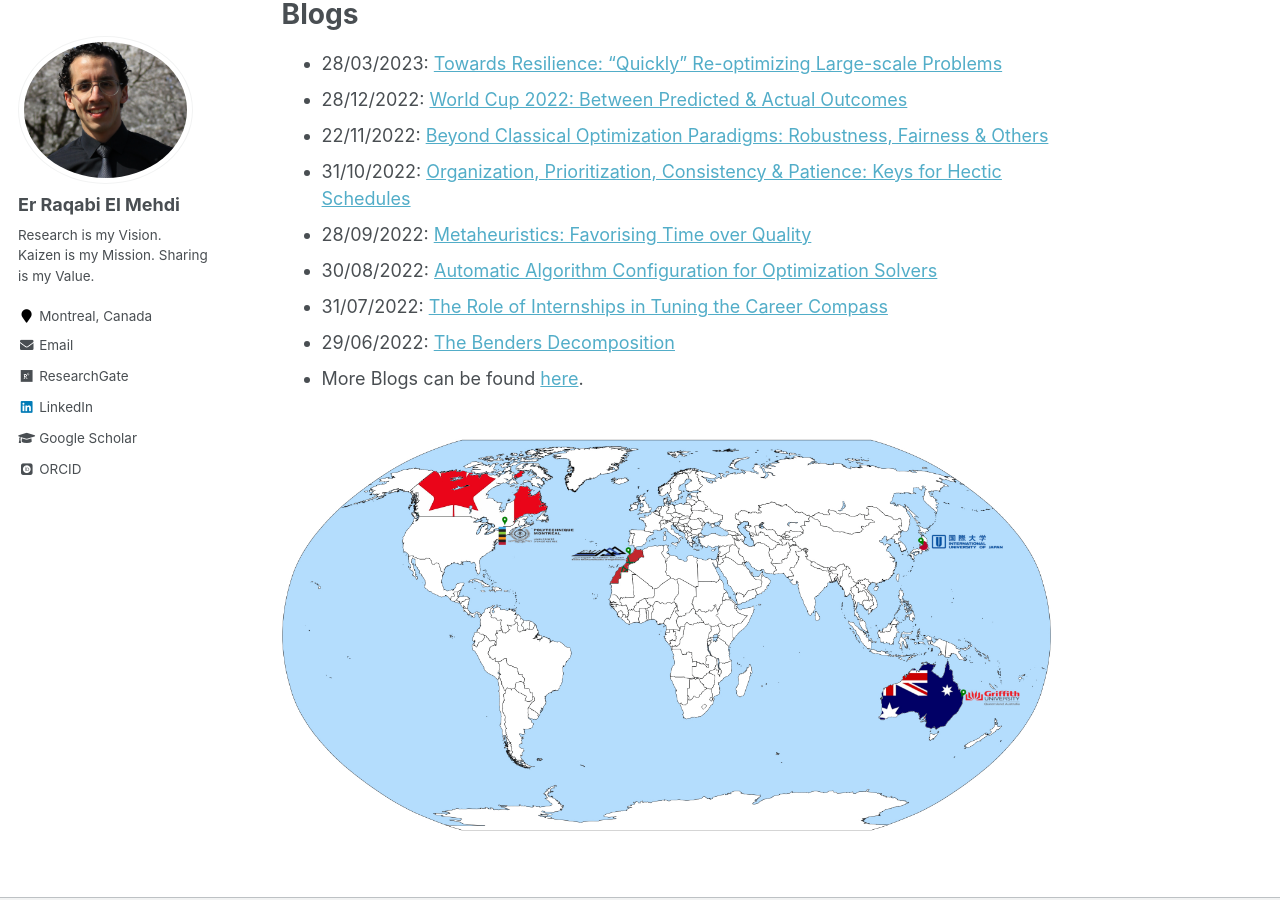
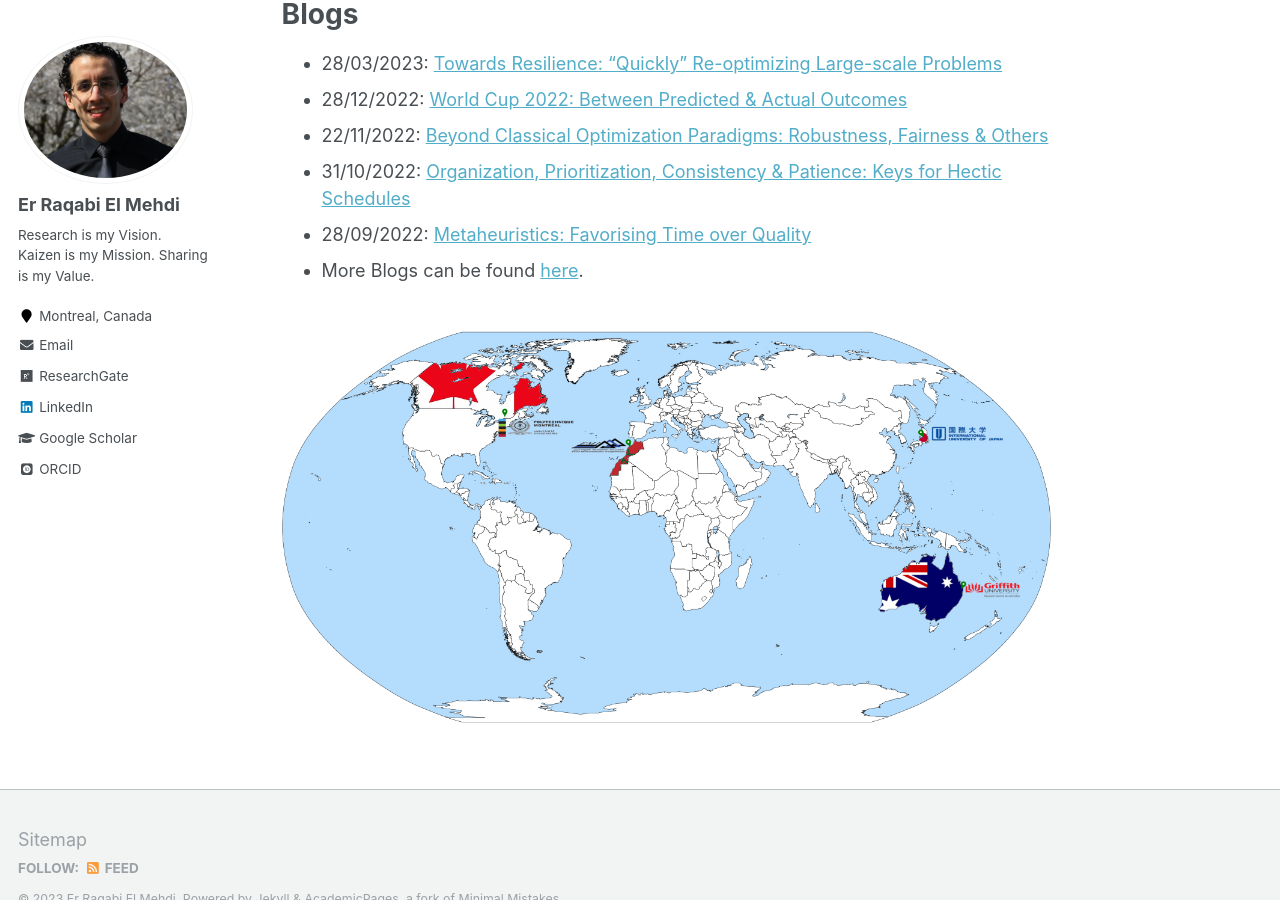
Before and after one commit to RqbMedi/rqbmedi.github.io, a Jekyll site: the page built from _pages/about.md, in a window 1280 px wide and 900 px high, scrolled down 1356 px. Built offline with Jekyll 4.4.1, drawn with Linux system fonts in a browser that asks for light colours; some web fonts are replaced; part of the change alters nothing that is shown.

Commit message:
Update about.md

```diff
--- a/_pages/about.md
+++ b/_pages/about.md
@@ -44,9 +44,10 @@ Blogs
 - 22/11/2022: [Beyond Classical Optimization Paradigms: Robustness, Fairness & Others](https://erraqabielmehdi.medium.com/beyond-classical-optimization-paradigms-robustness-fairness-others-dce754836c0d)
 - 31/10/2022: [Organization, Prioritization, Consistency & Patience: Keys for Hectic Schedules](https://www.linkedin.com/pulse/organization-prioritization-consistency-patience-keys-er-raqabi/?trackingId=SwNT9X4wQ6%2BXu%2FHBCCnE8A%3D%3D)
 - 28/09/2022: [Metaheuristics: Favorising Time over Quality](https://erraqabielmehdi.medium.com/metaheuristics-favorising-time-over-quality-1c0c7a68fa37)
-- 30/08/2022: [Automatic Algorithm Configuration for Optimization Solvers](https://erraqabielmehdi.medium.com/automatic-algorithm-configuration-for-optimization-solvers-66ac3861a233)
-- 31/07/2022: [The Role of Internships in Tuning the Career Compass](https://www.linkedin.com/pulse/role-internships-tuning-career-compass-er-raqabi-el-mehdi-%E3%83%A9%E3%82%AB%E3%83%93-%E3%83%A1%E3%83%87%E3%82%A3/)
-- 29/06/2022: [The Benders Decomposition](https://erraqabielmehdi.medium.com/the-benders-decomposition-8dadf381f60c) <br>
 - More Blogs can be found [here](https://rqbmedi.github.io/portfolio/).
 
+[comment]: <> (- 30/08/2022: [Automatic Algorithm Configuration for Optimization Solvers](https://erraqabielmehdi.medium.com/automatic-algorithm-configuration-for-optimization-solvers-66ac3861a233)
+[comment]: <> (- 31/07/2022: [The Role of Internships in Tuning the Career Compass](https://www.linkedin.com/pulse/role-internships-tuning-career-compass-er-raqabi-el-mehdi-%E3%83%A9%E3%82%AB%E3%83%93-%E3%83%A1%E3%83%87%E3%82%A3/)
+[comment]: <> (- 29/06/2022: [The Benders Decomposition](https://erraqabielmehdi.medium.com/the-benders-decomposition-8dadf381f60c)
+
 ![Four Countries Four Continents](http://rqbmedi.github.io/images/MAP.jpeg)
```
